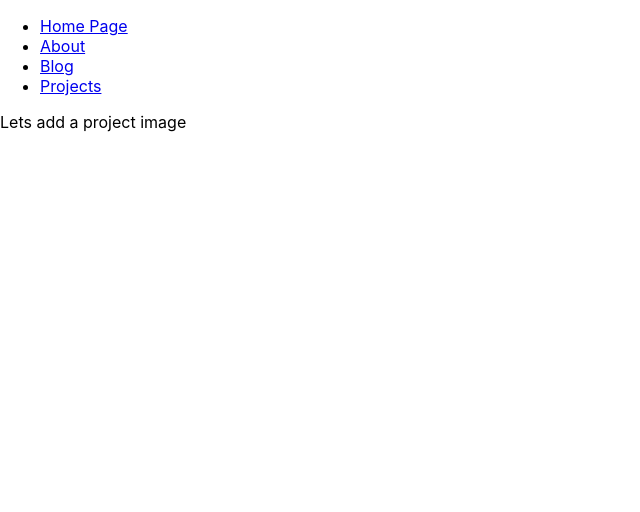
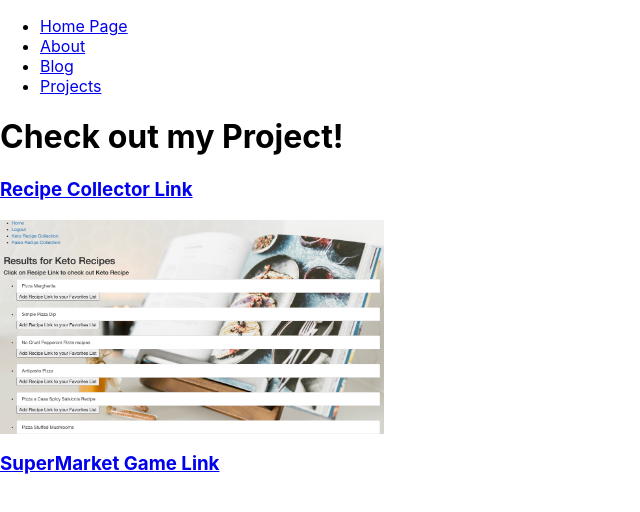
Before and after one commit to WDI-SEA/react-router-portfolio, a React (Create React App) app in the folder react-router/: page /projects in a window 1280 px wide. Shown: the top 512 px of the page, without its empty margins (0-640 px from the left). Built offline with nearby package versions, Linux system fonts and the light colour scheme.

Commit message:
Deliverable completed

```diff
--- a/react-router/src/App.css
+++ b/react-router/src/App.css
@@ -36,3 +36,9 @@
     transform: rotate(360deg);
   }
 }
+
+.recipeImage {
+
+  display: flex;
+  width: 30%;
+}
--- a/react-router/src/App.js
+++ b/react-router/src/App.js
@@ -6,7 +6,7 @@ import Blog from './components/pages/Blog';
 import BlogPost from './components/pages/BlogPost';
 import Projects from './components/pages/Projects';
 import Header from './components/partials/Header';
-import { BrowserRouter, Routes, Route, Link } from "react-router-dom"
+import { BrowserRouter, Routes, Route} from "react-router-dom"
 
 function App() {
 
--- a/react-router/src/components/pages/Blog.js
+++ b/react-router/src/components/pages/Blog.js
@@ -1,13 +1,25 @@
 import React, { Component } from 'react'
+import BlogPost from './BlogPost'
 
 class Blog extends Component {
     render() {
+        const allPost = this.props.posts.map((post, i) =>{
         return (
             <div>
                 <h1>This is my Blog</h1>
+                <h3>Title: {post.title}</h3>
+                <h4>Author: {post.author}</h4>
+                <p>{post.body}</p>
             </div>
         )
-    }
+    })
+    return (
+        <div>
+            <h1>My Blog</h1>
+            {allPost}
+        </div>
+    )
+}
 }
 
 export default Blog
--- a/react-router/src/components/pages/BlogPost.js
+++ b/react-router/src/components/pages/BlogPost.js
@@ -3,7 +3,7 @@ const BlogPost = {
         {
         title: 'My First Blog',
         author: 'Kelly L.',
-        body: 'Well I created a blog post',
+        body: 'Well I created a blog post'
     }
     ]
 }
--- a/react-router/src/components/pages/Projects.js
+++ b/react-router/src/components/pages/Projects.js
@@ -5,7 +5,14 @@ class Projects extends Component {
     render() {
         return (
             <div>
-              <p>Lets add a project image</p>
+              <h1>Check out my Project!</h1>
+              <div>
+              <h3><a href={`https://express-auth-reference.herokuapp.com/`}>Recipe Collector Link</a></h3>
+              <img src='/recipe.png' className='recipeImage' alt="Recipe Image"/>
+              </div>
+              <div>
+                  <h3><a href={`https://github.com/kellylarrea/Supermarket-Shopper`}>SuperMarket Game Link</a></h3>
+              </div>
             </div>
         )
     }
```
Also changed, not shown: react-router/img.png (deleted), react-router/public/recipe.png (added).
